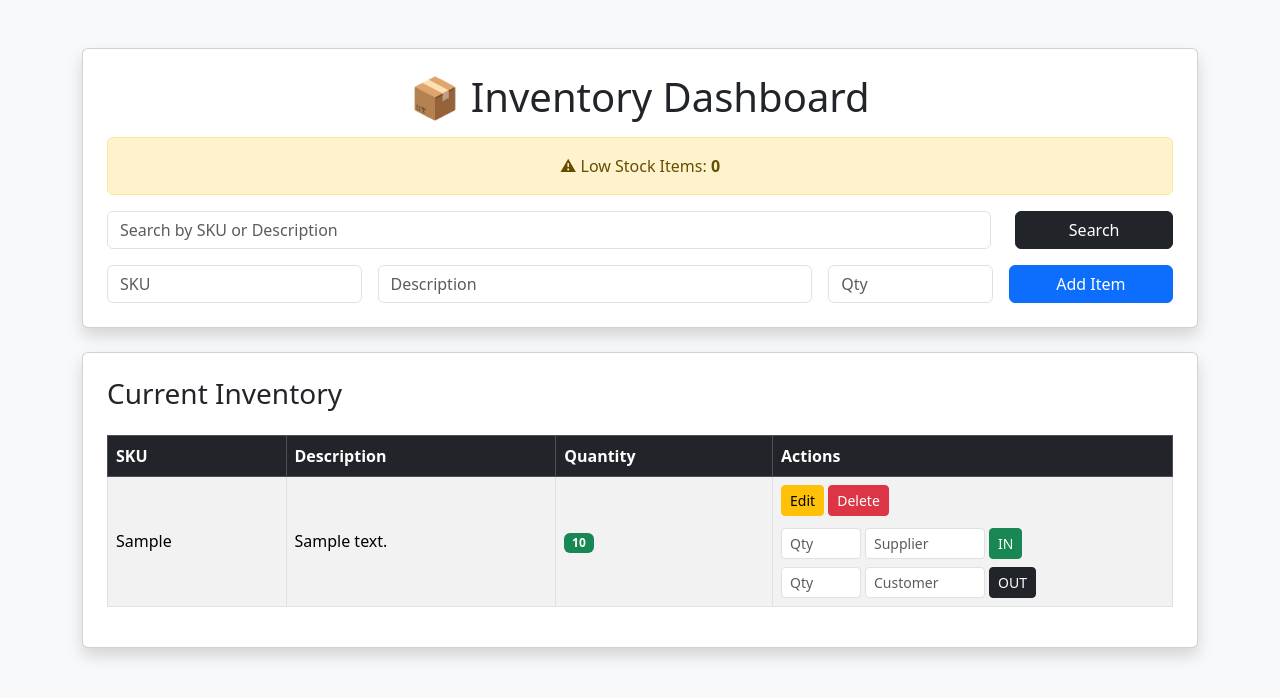
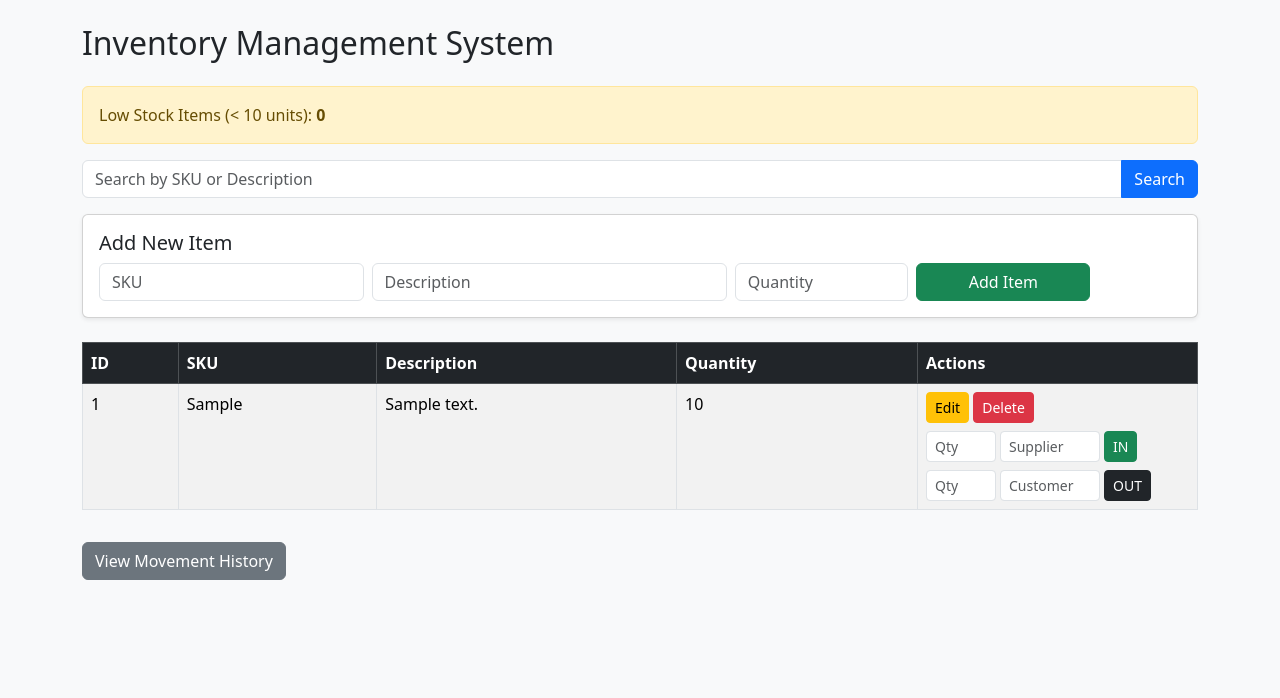
Before and after one commit to maxjack20001-bot/logistics_system-, a FastAPI app: page / in a window 1280 px wide. Shown: the top 698 px of the page. Run offline with FastAPI, Linux system fonts and the light colour scheme; tables that the repository leaves empty hold one stand-in row (values such as "Sample post").

Commit message:
Update index.html

```diff
--- a/templates/index.html
+++ b/templates/index.html
@@ -1,102 +1,109 @@
 <!DOCTYPE html>
 <html>
 <head>
-    <title>Inventory Dashboard</title>
+    <title>Inventory System</title>
     <link href="https://cdn.jsdelivr.net/npm/bootstrap@5.3.2/dist/css/bootstrap.min.css" rel="stylesheet">
 </head>
 <body class="bg-light">
 
-<div class="container mt-5">
+<div class="container mt-4">
 
-    <div class="card shadow p-4">
-        <h1 class="mb-3 text-center">📦 Inventory Dashboard</h1>
+    <h2 class="mb-4">Inventory Management System</h2>
 
-        <!-- Low Stock Counter -->
-        <div class="alert alert-warning text-center">
-            ⚠ Low Stock Items: <strong>{{ low_stock_count }}</strong>
+    <!-- Low Stock Alert -->
+    <div class="alert alert-warning">
+        Low Stock Items (< 10 units): <strong>{{ low_stock_count }}</strong>
     </div>
 
     <!-- Search Bar -->
-        <form method="get" action="/" class="row mb-3">
-            <div class="col-md-10">
-                <input type="text" name="search" class="form-control"
-                       placeholder="Search by SKU or Description"
-                       value="{{ search }}">
-            </div>
-            <div class="col-md-2">
-                <button class="btn btn-dark w-100">Search</button>
+    <form method="get" action="/" class="mb-3">
+        <div class="input-group">
+            <input type="text" name="search" value="{{ search }}"
+                   class="form-control" placeholder="Search by SKU or Description">
+            <button class="btn btn-primary">Search</button>
         </div>
     </form>
 
     <!-- Add Item Form -->
-        <form action="/add" method="post" class="row g-3">
+    <div class="card mb-4 shadow-sm">
+        <div class="card-body">
+            <h5>Add New Item</h5>
+            <form action="/add" method="post" class="row g-2">
                 <div class="col-md-3">
                     <input type="text" name="sku" class="form-control" placeholder="SKU" required>
                 </div>
-            <div class="col-md-5">
+                <div class="col-md-4">
                     <input type="text" name="description" class="form-control" placeholder="Description" required>
                 </div>
                 <div class="col-md-2">
-                <input type="number" name="quantity" class="form-control" placeholder="Qty" required>
+                    <input type="number" name="quantity" class="form-control" placeholder="Quantity" required>
                 </div>
                 <div class="col-md-2">
-                <button type="submit" class="btn btn-primary w-100">Add Item</button>
+                    <button class="btn btn-success w-100">Add Item</button>
                 </div>
             </form>
         </div>
+    </div>
 
     <!-- Inventory Table -->
-    <div class="card shadow mt-4 p-4">
-        <h3>Current Inventory</h3>
-
-        <table class="table table-bordered table-striped mt-3 align-middle">
+    <table class="table table-bordered table-striped bg-white">
         <thead class="table-dark">
             <tr>
+                <th>ID</th>
                 <th>SKU</th>
                 <th>Description</th>
                 <th>Quantity</th>
-                    <th style="width: 400px;">Actions</th>
+                <th width="280">Actions</th>
             </tr>
         </thead>
         <tbody>
             {% for item in inventory %}
             <tr>
+                <td>{{ item.id }}</td>
                 <td>{{ item.sku }}</td>
                 <td>{{ item.description }}</td>
                 <td>
                     {% if item.quantity < 10 %}
-                            <span class="badge bg-danger">{{ item.quantity }}</span>
+                        <span class="text-danger fw-bold">{{ item.quantity }}</span>
                     {% else %}
-                            <span class="badge bg-success">{{ item.quantity }}</span>
+                        {{ item.quantity }}
                     {% endif %}
                 </td>
                 <td>
 
-                        <!-- Edit -->
-                        <a href="/edit/{{ item.id }}" class="btn btn-sm btn-warning mb-1">Edit</a>
+                    <!-- Edit Button -->
+                    <a href="/edit/{{ item.id }}" class="btn btn-sm btn-warning">Edit</a>
 
-                        <!-- Delete -->
-                        <form action="/delete/{{ item.id }}" method="post" style="display:inline;">
-                            <button type="submit" class="btn btn-sm btn-danger mb-1">Delete</button>
+                    <!-- Delete Button -->
+                    <form action="/delete/{{ item.id }}" method="post"
+                          style="display:inline;">
+                        <button class="btn btn-sm btn-danger"
+                                onclick="return confirm('Delete this item?')">
+                            Delete
+                        </button>
                     </form>
 
-                        <!-- INBOUND FORM -->
-                        <form action="/movement/{{ item.id }}" method="post" class="d-flex gap-1 mt-2">
-                            <input type="hidden" name="movement_type" value="INBOUND">
-                            <input type="number" name="quantity" class="form-control form-control-sm"
-                                   placeholder="Qty" required style="width:80px;">
-                            <input type="text" name="partner" class="form-control form-control-sm"
-                                   placeholder="Supplier" required style="width:120px;">
+                    <!-- INBOUND -->
+                    <form action="/inbound/{{ item.id }}" method="post"
+                          class="d-flex gap-1 mt-2">
+                        <input type="number" name="quantity"
+                               class="form-control form-control-sm"
+                               placeholder="Qty" required style="width:70px;">
+                        <input type="text" name="partner"
+                               class="form-control form-control-sm"
+                               placeholder="Supplier" required style="width:100px;">
                         <button class="btn btn-sm btn-success">IN</button>
                     </form>
 
-                        <!-- OUTBOUND FORM -->
-                        <form action="/movement/{{ item.id }}" method="post" class="d-flex gap-1 mt-2">
-                            <input type="hidden" name="movement_type" value="OUTBOUND">
-                            <input type="number" name="quantity" class="form-control form-control-sm"
-                                   placeholder="Qty" required style="width:80px;">
-                            <input type="text" name="partner" class="form-control form-control-sm"
-                                   placeholder="Customer" required style="width:120px;">
+                    <!-- OUTBOUND -->
+                    <form action="/outbound/{{ item.id }}" method="post"
+                          class="d-flex gap-1 mt-2">
+                        <input type="number" name="quantity"
+                               class="form-control form-control-sm"
+                               placeholder="Qty" required style="width:70px;">
+                        <input type="text" name="partner"
+                               class="form-control form-control-sm"
+                               placeholder="Customer" required style="width:100px;">
                         <button class="btn btn-sm btn-dark">OUT</button>
                     </form>
 
@@ -106,7 +113,10 @@
         </tbody>
     </table>
 
-    </div>
+    <!-- Movement History Link -->
+    <a href="/movements" class="btn btn-secondary mt-3">
+        View Movement History
+    </a>
 
 </div>
 
```
Lines whose indentation alone changed are shown as unchanged.
